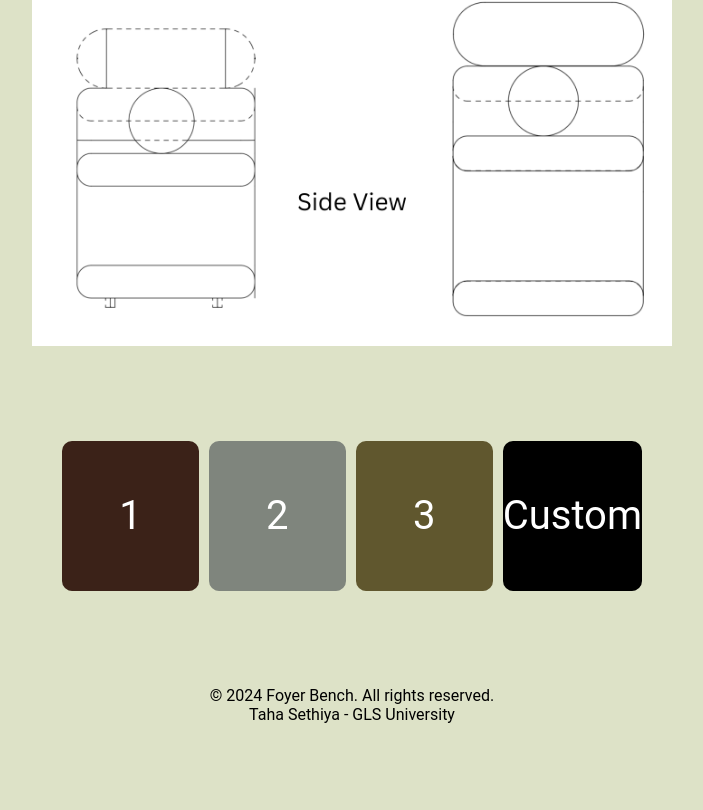
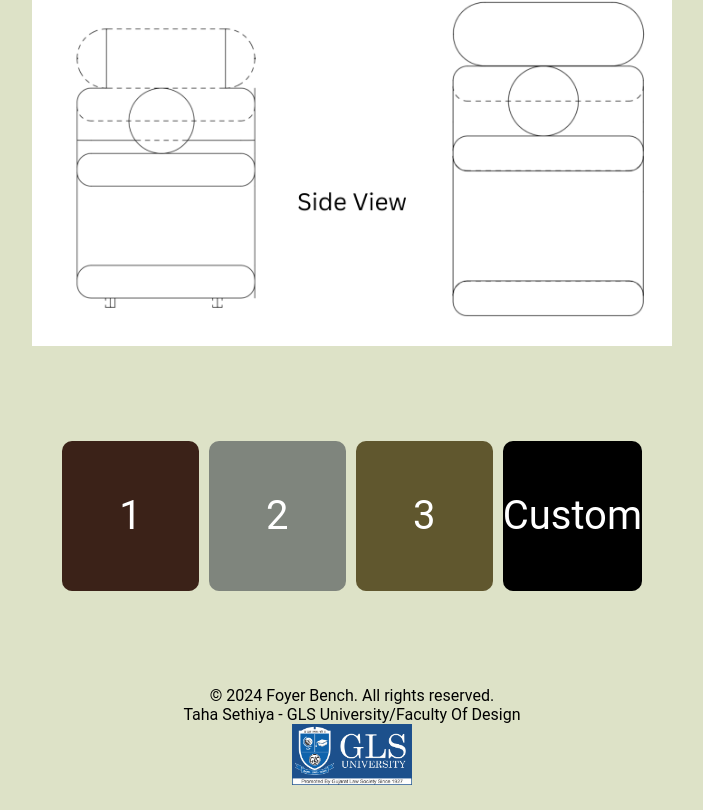
Before and after one commit to TahaSethiya/Foyer-website, a plain HTML site: page index.html in a window 1280 px wide. Shown: the part 1951-2761 px from the top of the page, without its empty margins (288-991 px from the left). Before the commit the page ends 2695 px from the top, so only its background shows below. Drawn offline with Linux system fonts and the light colour scheme.

Commit message:
logo update

```diff
--- a/index.html
+++ b/index.html
@@ -57,7 +57,8 @@
 
         <footer>
             <p>&copy; 2024 Foyer Bench. All rights reserved.</p>
-            <p>Taha Sethiya - GLS University</p>
+            <p>Taha Sethiya - GLS University/Faculty Of Design</p>
+            <img src=".\gls.jpg" alt="GLS LOGO" width= 120px height= auto/>
               </footer>
 
     </body>
```
Also changed, not shown: gls.jpg (added).
